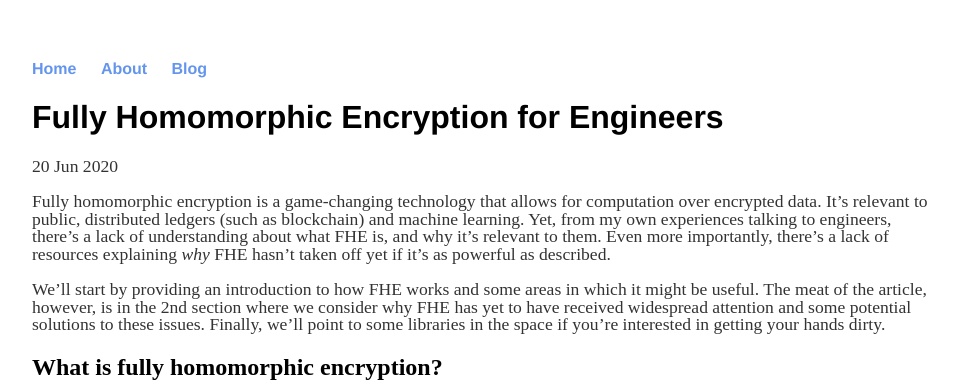
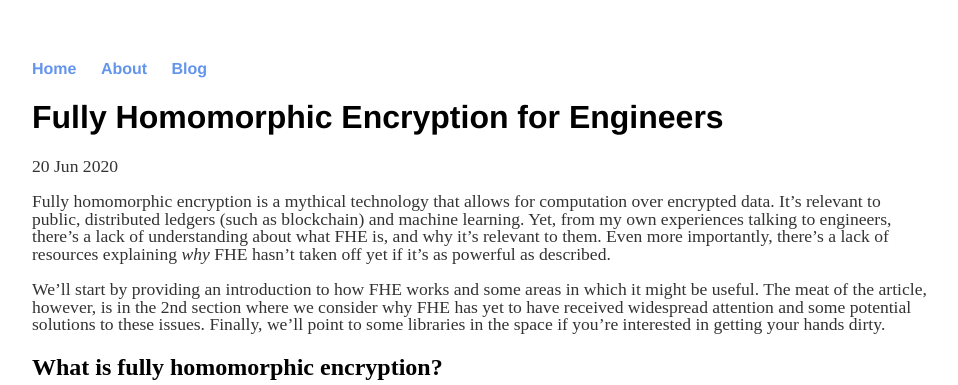
Before and after one commit to ravital/ravital.github.io, a Jekyll site: the page built from _posts/2020-06-20-fully-homomorphic-encryption-for-engineers.md, in a window 1280 px wide and 900 px high. Shown: the top 385 px of the window, without its empty margins (160-1118 px from the left). Built offline with Jekyll 4.4.1, drawn with Linux system fonts in a browser that asks for light colours; some of the changed text lies outside the part shown.

Commit message:
Update 2020-06-20-fully-homomorphic-encryption-for-engineers.md

```diff
--- a/_posts/2020-06-20-fully-homomorphic-encryption-for-engineers.md
+++ b/_posts/2020-06-20-fully-homomorphic-encryption-for-engineers.md
@@ -4,7 +4,7 @@ title: "Fully Homomorphic Encryption for Engineers"
 date: 2020-06-20
 ---
 
-Fully homomorphic encryption is a game-changing technology that allows for computation over encrypted data. It's relevant to public, distributed ledgers (such as blockchain) and machine learning. Yet, from my own experiences talking to engineers, there's a lack of understanding about what FHE is, and why it's relevant to them. Even more importantly, there's a lack of resources explaining *why* FHE hasn't taken off yet if it's as powerful as described.
+Fully homomorphic encryption is a mythical technology that allows for computation over encrypted data. It's relevant to public, distributed ledgers (such as blockchain) and machine learning. Yet, from my own experiences talking to engineers, there's a lack of understanding about what FHE is, and why it's relevant to them. Even more importantly, there's a lack of resources explaining *why* FHE hasn't taken off yet if it's as powerful as described.
 
 We'll start by providing an introduction to how FHE works and some areas in which it might be useful. The meat of the article, however, is in the 2nd section where we consider why FHE has yet to have received widespread attention and some potential solutions to these issues. Finally, we'll point to some libraries in the space if you're interested in getting your hands dirty.
 
```
Also changed, not shown: other parts of _posts/2020-06-20-fully-homomorphic-encryption-for-engineers.md (+1 -1 lines).
